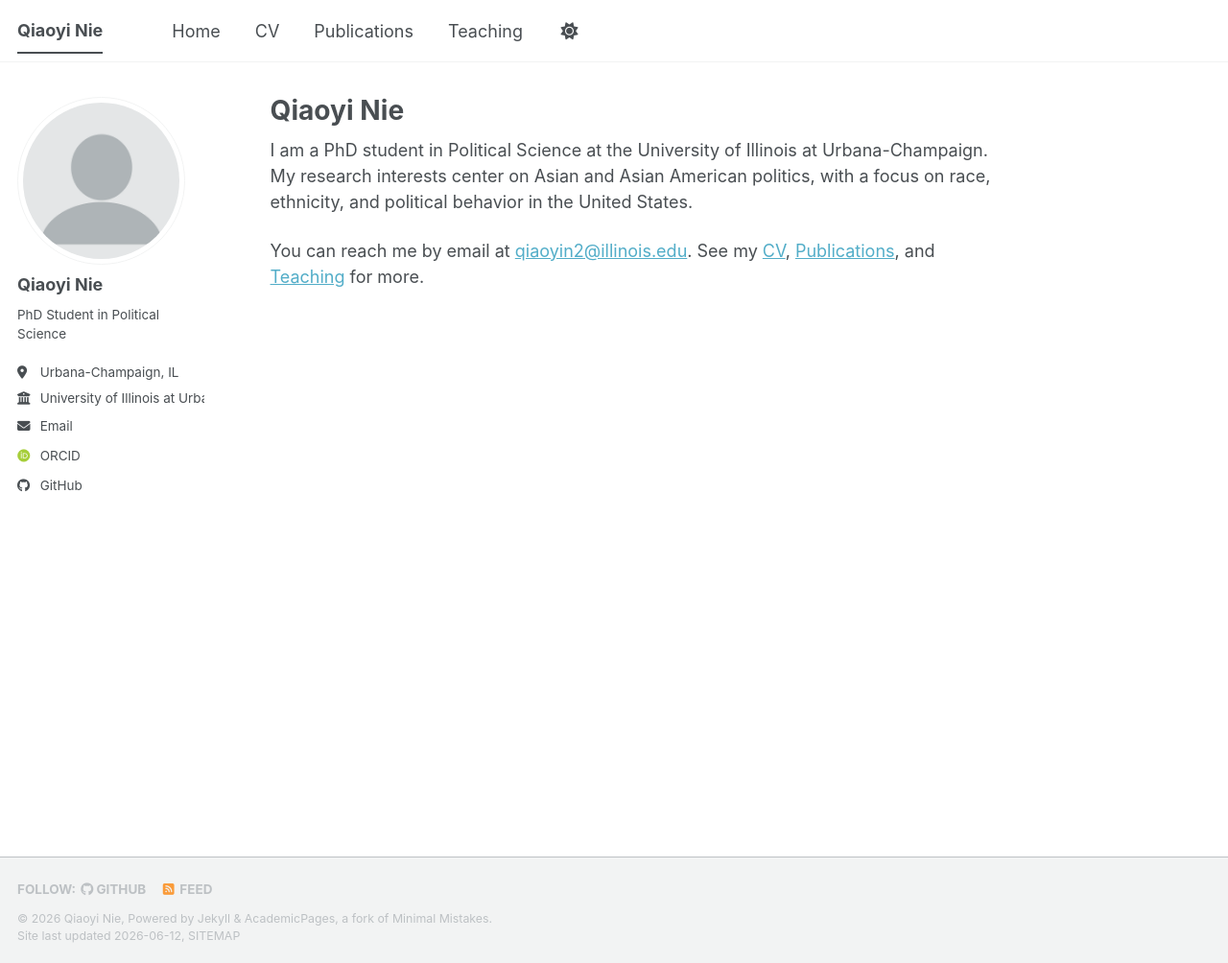
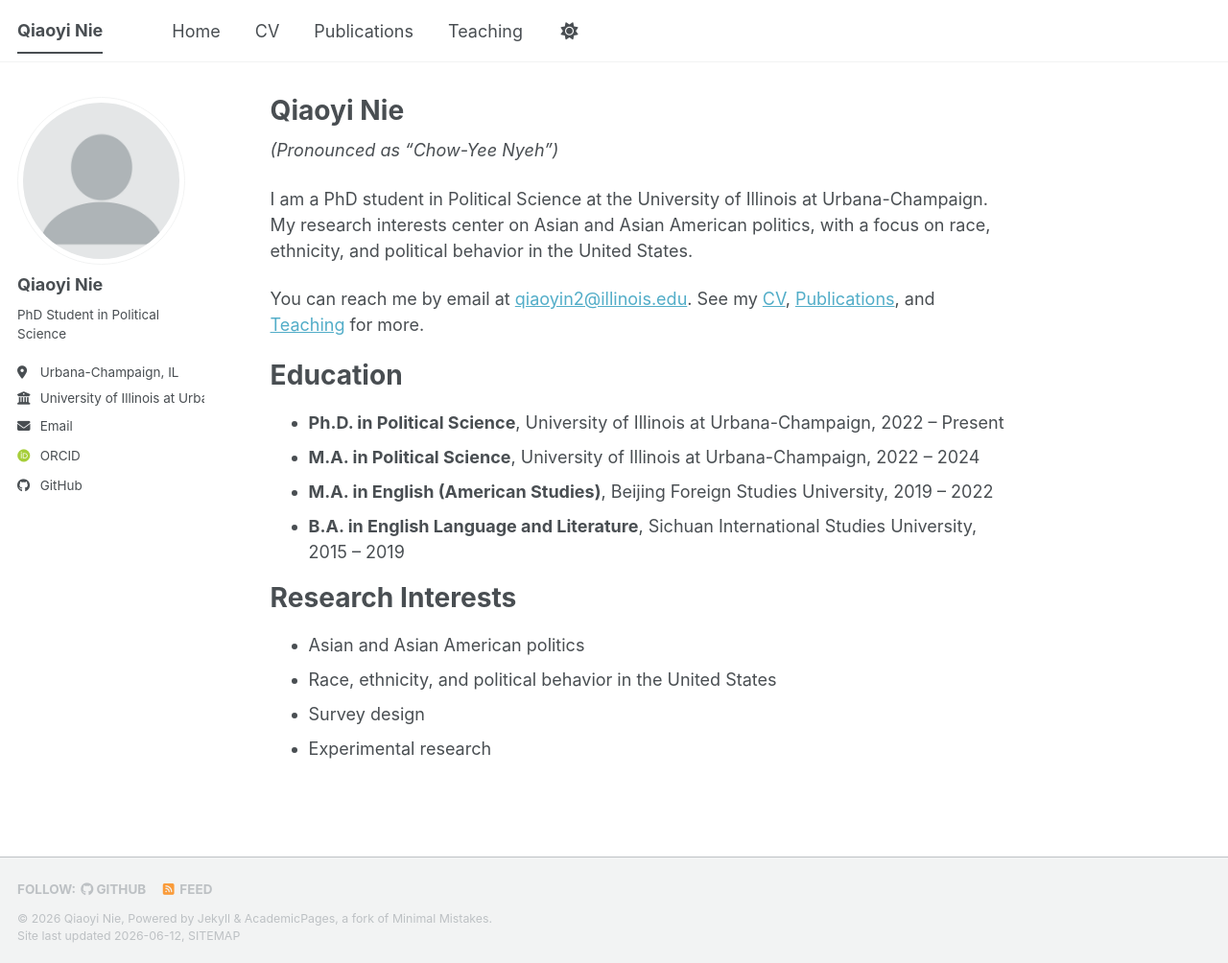
Before and after one commit to QiaoyiNie/qiaoyinie.github.io, a Jekyll site: the page built from _pages/about.md, in a window 1280 px wide and 1004 px high. Shown: the whole window at 96% size. Built offline with Jekyll 4.4.1, drawn with Linux system fonts in a browser that asks for light colours; some web fonts are replaced; a script bundle is joined from its source files by our own code; library files that are not in the unit come from our copies.

Commit message:
Add pronunciation, education, and research interests to home page (#3)
Co-authored-by: Claude <noreply@anthropic.com>

```diff
--- a/_pages/about.md
+++ b/_pages/about.md
@@ -7,6 +7,22 @@ redirect_from:
   - /about.html
 ---
 
+*(Pronounced as "Chow-Yee Nyeh")*
+
 I am a PhD student in Political Science at the University of Illinois at Urbana-Champaign. My research interests center on Asian and Asian American politics, with a focus on race, ethnicity, and political behavior in the United States.
 
 You can reach me by email at [qiaoyin2@illinois.edu](mailto:qiaoyin2@illinois.edu). See my [CV](/cv/), [Publications](/publications/), and [Teaching](/teaching/) for more.
+
+Education
+======
+- **Ph.D. in Political Science**, University of Illinois at Urbana-Champaign, 2022 – Present
+- **M.A. in Political Science**, University of Illinois at Urbana-Champaign, 2022 – 2024
+- **M.A. in English (American Studies)**, Beijing Foreign Studies University, 2019 – 2022
+- **B.A. in English Language and Literature**, Sichuan International Studies University, 2015 – 2019
+
+Research Interests
+======
+- Asian and Asian American politics
+- Race, ethnicity, and political behavior in the United States
+- Survey design
+- Experimental research
```
